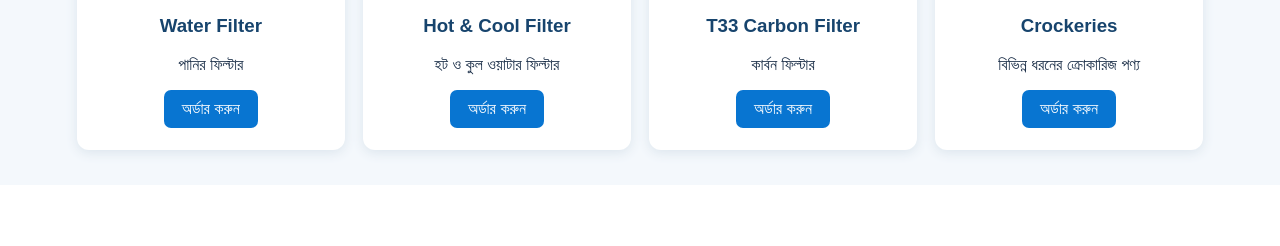
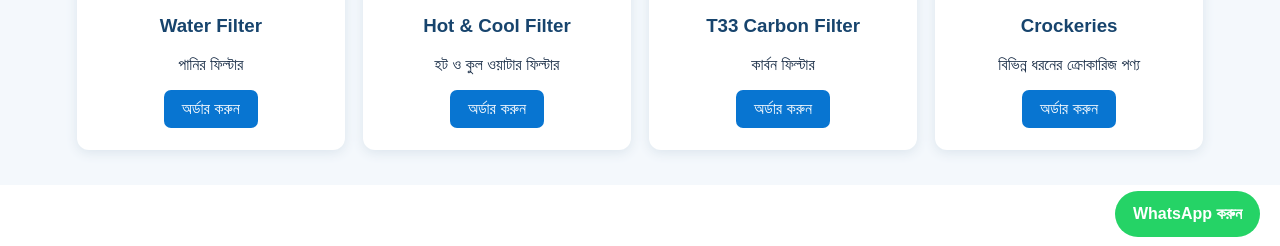
Before and after one commit to filtercrockeriesmart/filter-crockeries-mart, a plain HTML site: page index.html in a window 1280 px wide. Shown: the part 543-789 px from the top of the page. Drawn offline with Linux system fonts and the light colour scheme.

Commit message:
Update index.html

```diff
--- a/index.html
+++ b/index.html
@@ -94,5 +94,12 @@ footer{background:#123858;color:white;text-align:center;padding:22px}
 <p>All Rights Reserved</p>
 </footer>
 
-</body>
+</body><a href="https://wa.me/8801311810962"
+target="_blank"
+style="position:fixed;bottom:20px;right:20px;
+background:#25D366;color:white;padding:14px 18px;
+border-radius:30px;text-decoration:none;
+font-weight:bold;z-index:999;">
+WhatsApp করুন
+</a>
 </html>
```
